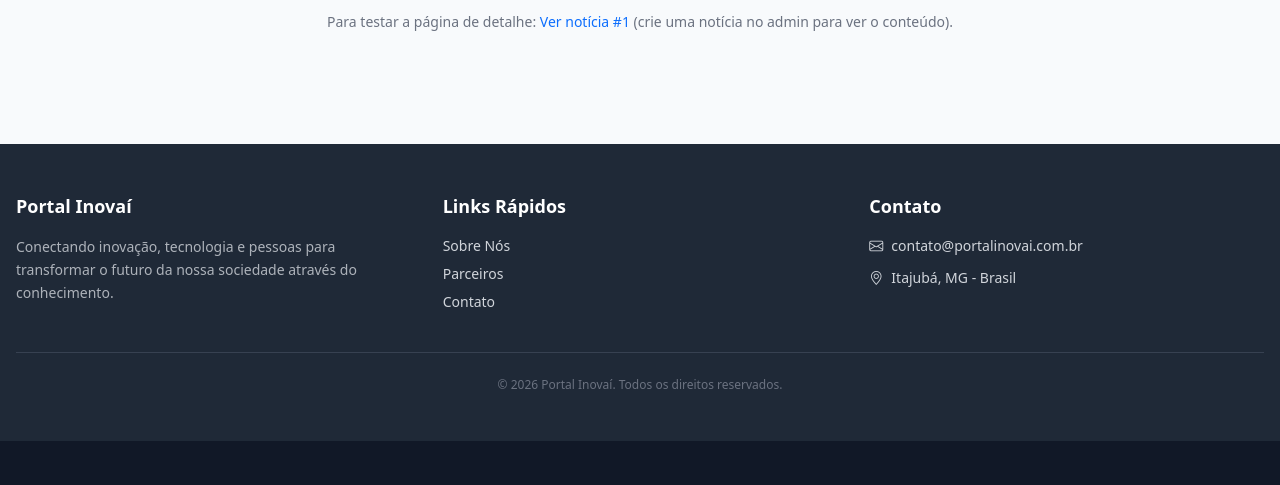
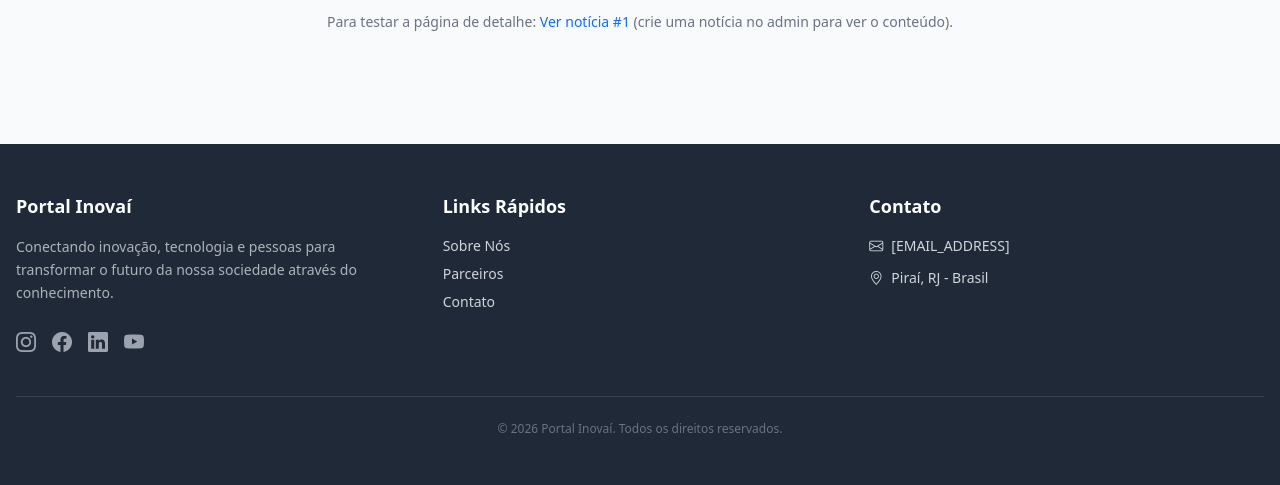
Before and after one commit to samuel-bz/PORTAL-INOVAI, a Django app: page / in a window 1280 px wide. Shown: the part 716-1201 px from the top of the page. Before the commit the page ends 1157 px from the top, so only its background shows below. Run offline with Django 5.2, Linux system fonts and the light colour scheme; data that the repository does not hold is empty; some libraries are stand-ins or nearby versions.

Commit message:
footer update v1.0

```diff
--- a/portal/templates/components/footer.html
+++ b/portal/templates/components/footer.html
@@ -6,6 +6,25 @@
                 <h5 class="text-white text-lg font-bold mb-4">Portal Inovaí</h5>
                 <p class="text-sm opacity-80 leading-relaxed">Conectando inovação, tecnologia e pessoas para
                     transformar o futuro da nossa sociedade através do conhecimento.</p>
+
+                <div class="flex gap-4 mt-6">
+                    <a href="#" class="text-gray-400 hover:text-white transition-colors duration-300"
+                        aria-label="Instagram">
+                        <i class="bi bi-instagram text-xl"></i>
+                    </a>
+                    <a href="#" class="text-gray-400 hover:text-white transition-colors duration-300"
+                        aria-label="Facebook">
+                        <i class="bi bi-facebook text-xl"></i>
+                    </a>
+                    <a href="#" class="text-gray-400 hover:text-white transition-colors duration-300"
+                        aria-label="LinkedIn">
+                        <i class="bi bi-linkedin text-xl"></i>
+                    </a>
+                    <a href="#" class="text-gray-400 hover:text-white transition-colors duration-300"
+                        aria-label="YouTube">
+                        <i class="bi bi-youtube text-xl"></i>
+                    </a>
+                </div>
             </div>
             <div>
                 <h5 class="text-white text-lg font-bold mb-4">Links Rápidos</h5>
@@ -18,9 +37,9 @@
             <div>
                 <h5 class="text-white text-lg font-bold mb-4">Contato</h5>
                 <ul class="space-y-3 text-sm">
-                    <li class="flex items-center gap-2"><i class="bi bi-envelope"></i> contato@portalinovai.com.br
+                    <li class="flex items-center gap-2"><i class="bi bi-envelope"></i> [EMAIL_ADDRESS]
                     </li>
-                    <li class="flex items-center gap-2"><i class="bi bi-geo-alt"></i> Itajubá, MG - Brasil</li>
+                    <li class="flex items-center gap-2"><i class="bi bi-geo-alt"></i> Piraí, RJ - Brasil</li>
                 </ul>
             </div>
         </div>
```
Also changed, not shown: portal/templates/components/footer_mulheres.html (+20 -1 lines), portal/templates/components/footer_sobre.html (+21 -2 lines).
